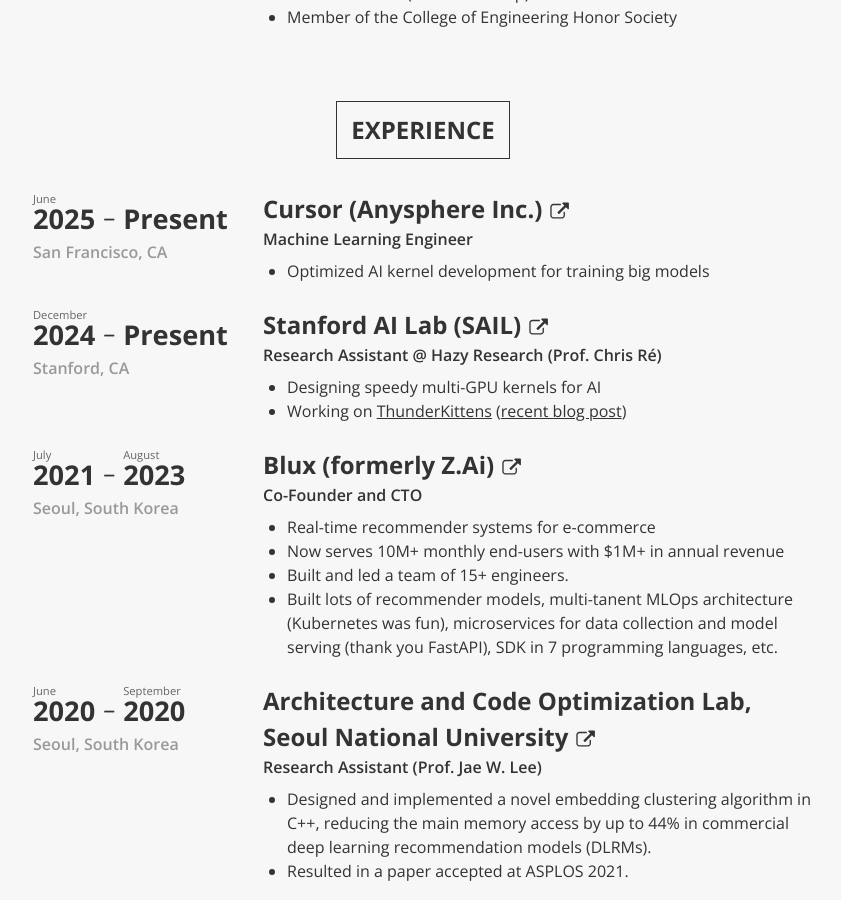
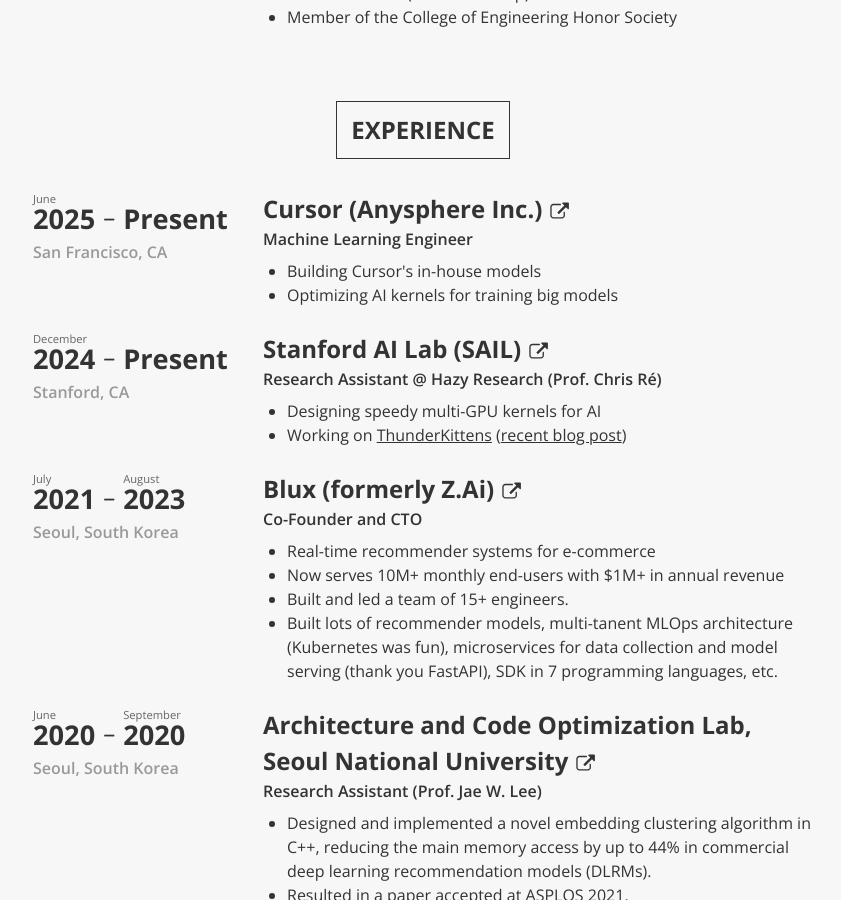
Before and after one commit to StuartSul/StuartSul.github.io_src, a Jekyll site: the page built from index.html, in a window 1280 px wide and 900 px high, scrolled down 1334 px. Shown: the whole window, without its empty margins (217-1058 px from the left). Built offline with Jekyll 4.4.1, drawn with Linux system fonts in a browser that asks for light colours.

Commit message:
[feat] Update Cursor description

```diff
--- a/_data/about.yaml
+++ b/_data/about.yaml
@@ -41,7 +41,8 @@
       start-month: June
       start-year: 2025
     descriptions:
-    - Optimized AI kernel development for training big models
+    - Building Cursor's in-house models
+    - Optimizing AI kernels for training big models
   - heading: Stanford AI Lab (SAIL)
     link: https://hazyresearch.stanford.edu/
     subheading: Research Assistant @ Hazy Research (Prof. Chris Ré)
```
